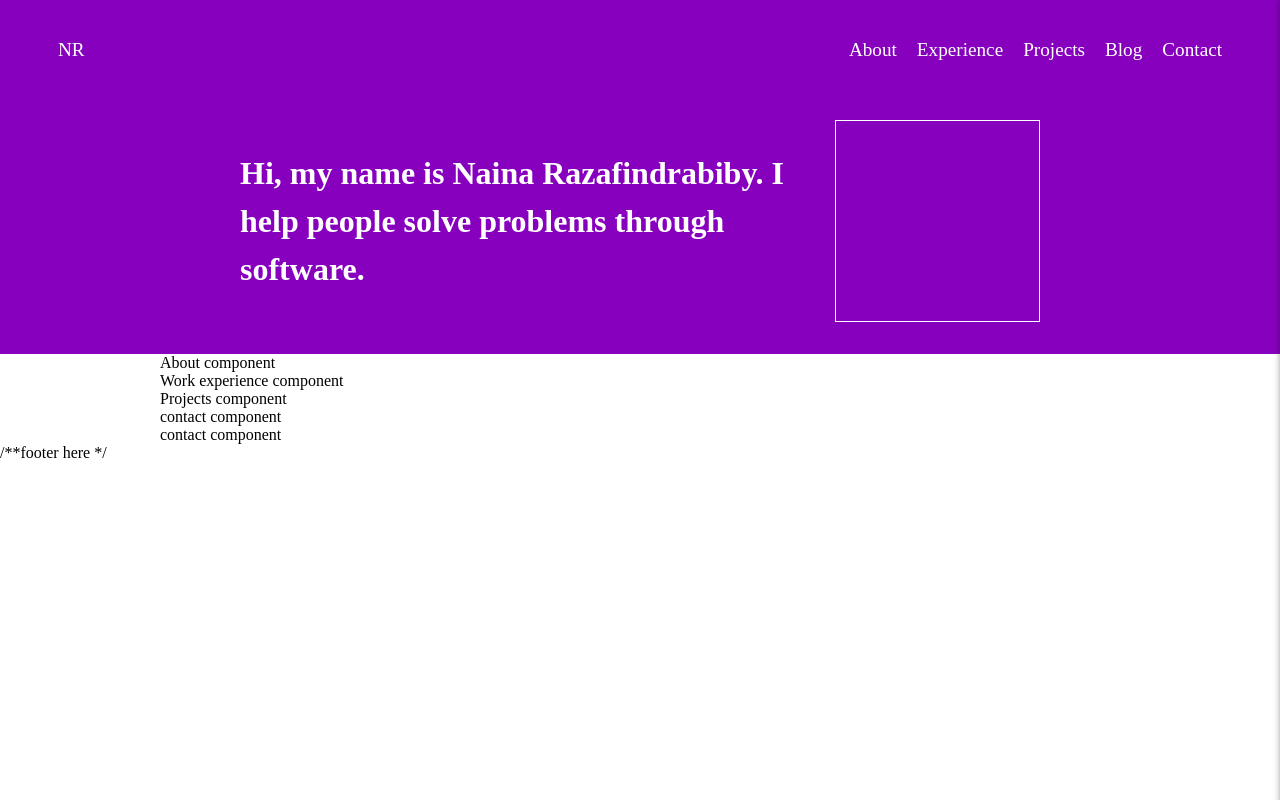
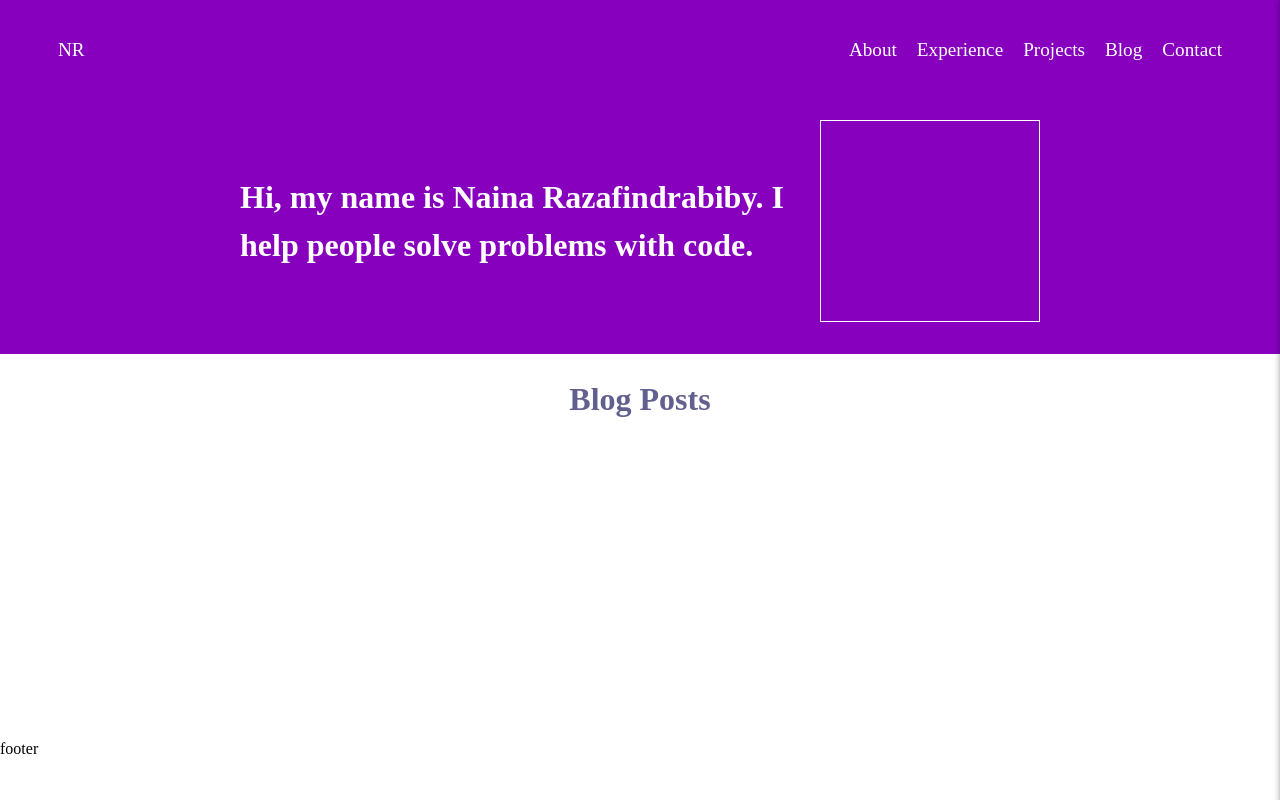
Before and after one commit to nainarazz/portfolio-website, a Next.js app: page / in a window 1280 px wide. Built offline with nearby package versions, Linux system fonts and the light colour scheme.

Commit message:
add footer component and refacter index page

```diff
--- /dev/null
+++ b/src/components/layout/footer/footer.component.jsx
@@ -0,0 +1,4 @@
+import React from 'react';
+import { StyledFooter } from './footer.style';
+
+export const Footer = () => <StyledFooter>footer</StyledFooter>;
--- /dev/null
+++ b/src/components/layout/footer/footer.style.jsx
@@ -0,0 +1,8 @@
+import styled from 'styled-components';
+
+export const StyledFooter = styled.div`
+    position: absolute;
+    bottom: 0;
+    width: 100%;
+    height: 60px;
+`;
--- a/src/components/layout/layout.component.jsx
+++ b/src/components/layout/main-content/main-content.component.jsx
@@ -1,18 +1,17 @@
 import React from 'react';
 import PropTypes from 'prop-types';
-import { StyledMain } from './layout.style';
+import { StyledMain } from './main-content.style';
 
-const Layout = props => {
+const MainContent = props => {
     return (
         <>
             <StyledMain>{props.children}</StyledMain>
-            /**footer here */
         </>
     );
 };
 
-Layout.propTypes = {
+MainContent.propTypes = {
     children: PropTypes.node.isRequired,
 };
 
-export default Layout;
+export default MainContent;
--- a/src/components/layout/layout.style.jsx
+++ b/src/components/layout/main-content/main-content.style.jsx
@@ -2,5 +2,5 @@ import styled from 'styled-components';
 
 export const StyledMain = styled.div`
     margin: auto;
-    width: 75%;
+    width: 60%;
 `;
--- a/src/components/navbar/navbar.component.jsx
+++ b/src/components/layout/navbar/navbar.component.jsx
@@ -1,8 +1,8 @@
 import React, { useState } from 'react';
 import { Container, MenuItems, Item, Logo, Nav } from './navbar.style';
-import useDocumentScrollThrottled from '../../utilities/useDocumentScrollThrottled';
-import Burger from '../burger/burger.component';
-import { SideDrawer } from '../side-drawer/side-drawer.component';
+import useDocumentScrollThrottled from '../../../utilities/useDocumentScrollThrottled';
+import { SideDrawer } from '../../side-drawer/side-drawer.component';
+import Burger from '../../burger/burger.component';
 
 export const NavBar = () => {
     const [shouldHideHeader, setShouldHideHeader] = useState(false);
--- a/src/components/navbar/navbar.style.jsx
+++ b/src/components/layout/navbar/navbar.style.jsx
@@ -1,5 +1,5 @@
 import styled from 'styled-components';
-import { themeColor } from '../../themes/colors';
+import { themeColor } from '../../../themes/colors';
 
 export const Container = styled.div`
     position: fixed;
--- a/src/components/sections/hero/hero.component.jsx
+++ b/src/components/sections/hero/hero.component.jsx
@@ -7,8 +7,7 @@ export const Hero = () => {
             <HeaderColor>
                 <Content>
                     <Intro>
-                        Hi, my name is Naina Razafindrabiby. I help people solve problems through
-                        software.
+                        Hi, my name is Naina Razafindrabiby. I help people solve problems with code.
                     </Intro>
                     <Photo />
                 </Content>
--- a/src/pages/_app.jsx
+++ b/src/pages/_app.jsx
@@ -5,6 +5,12 @@ const GlobalStyle = createGlobalStyle`
     body {
         margin: 0;
         padding: 0;
+        height: 100vh;
+
+        #__next {
+            position: relative;
+            min-height: 100%;
+        }
     }
 `;
 
--- a/src/pages/index.jsx
+++ b/src/pages/index.jsx
@@ -1,20 +1,26 @@
 import React from 'react';
-import Layout from '../components/layout/layout.component';
+import styled from 'styled-components';
+import MainContent from '../components/layout/main-content/main-content.component';
 import { Hero } from '../components/sections/hero/hero.component';
-import { NavBar } from '../components/navbar/navbar.component';
+import { themeColor } from '../themes/colors';
+import { NavBar } from '../components/layout/navbar/navbar.component';
+import { Footer } from '../components/layout/footer/footer.component';
+
+const StyledHeading = styled.h2`
+    color: ${themeColor.darkAccent};
+    text-align: center;
+    font-size: 2rem;
+`;
 
 function HomePage() {
     return (
         <>
             <NavBar />
             <Hero />
-            <Layout>
-                <div>About component</div>
-                <div>Work experience component</div>
-                <div>Projects component</div>
-                <div>contact component</div>
-                <div>contact component</div>
-            </Layout>
+            <MainContent>
+                <StyledHeading>Blog Posts</StyledHeading>
+            </MainContent>
+            <Footer />
         </>
     );
 }
```
